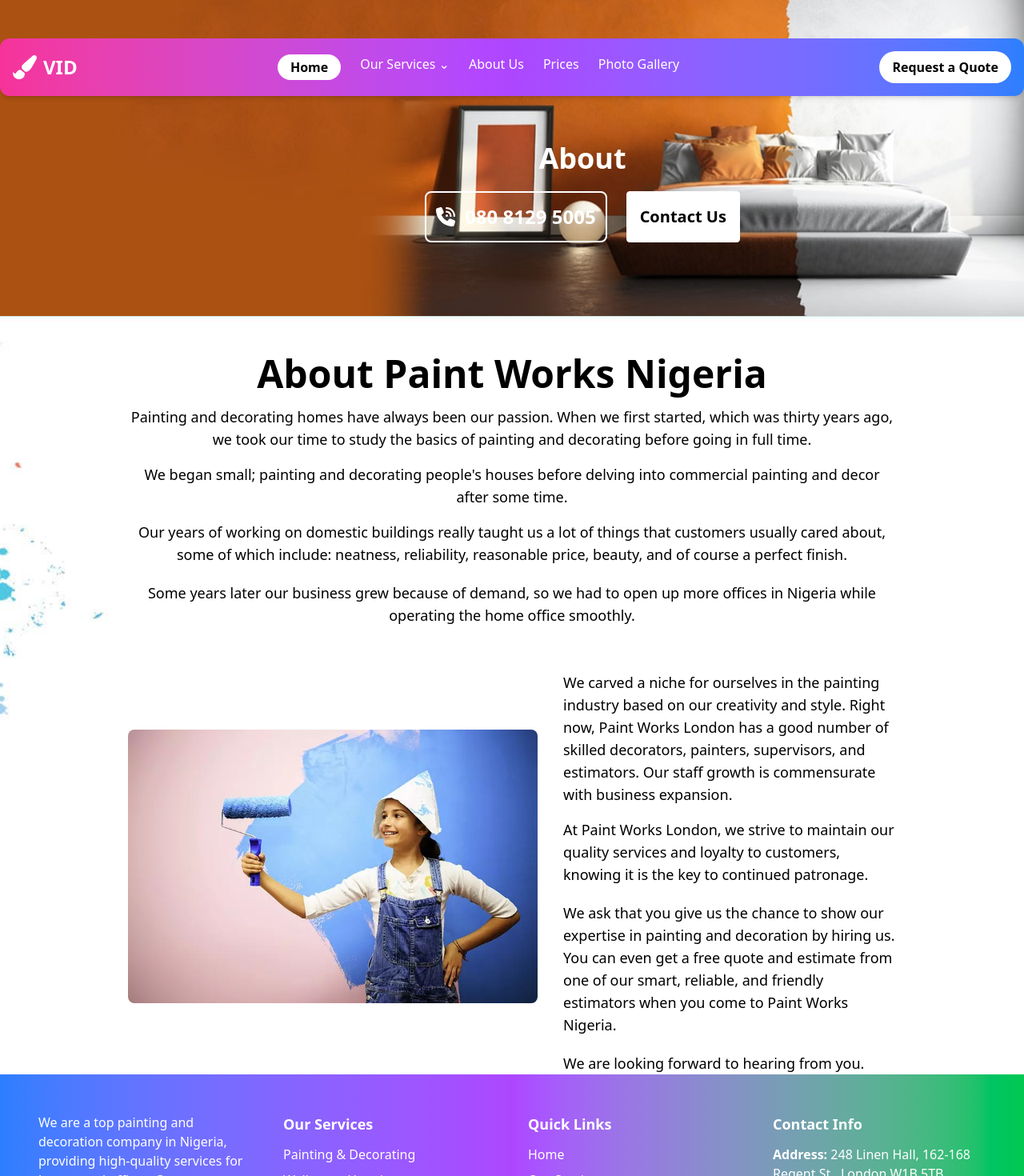
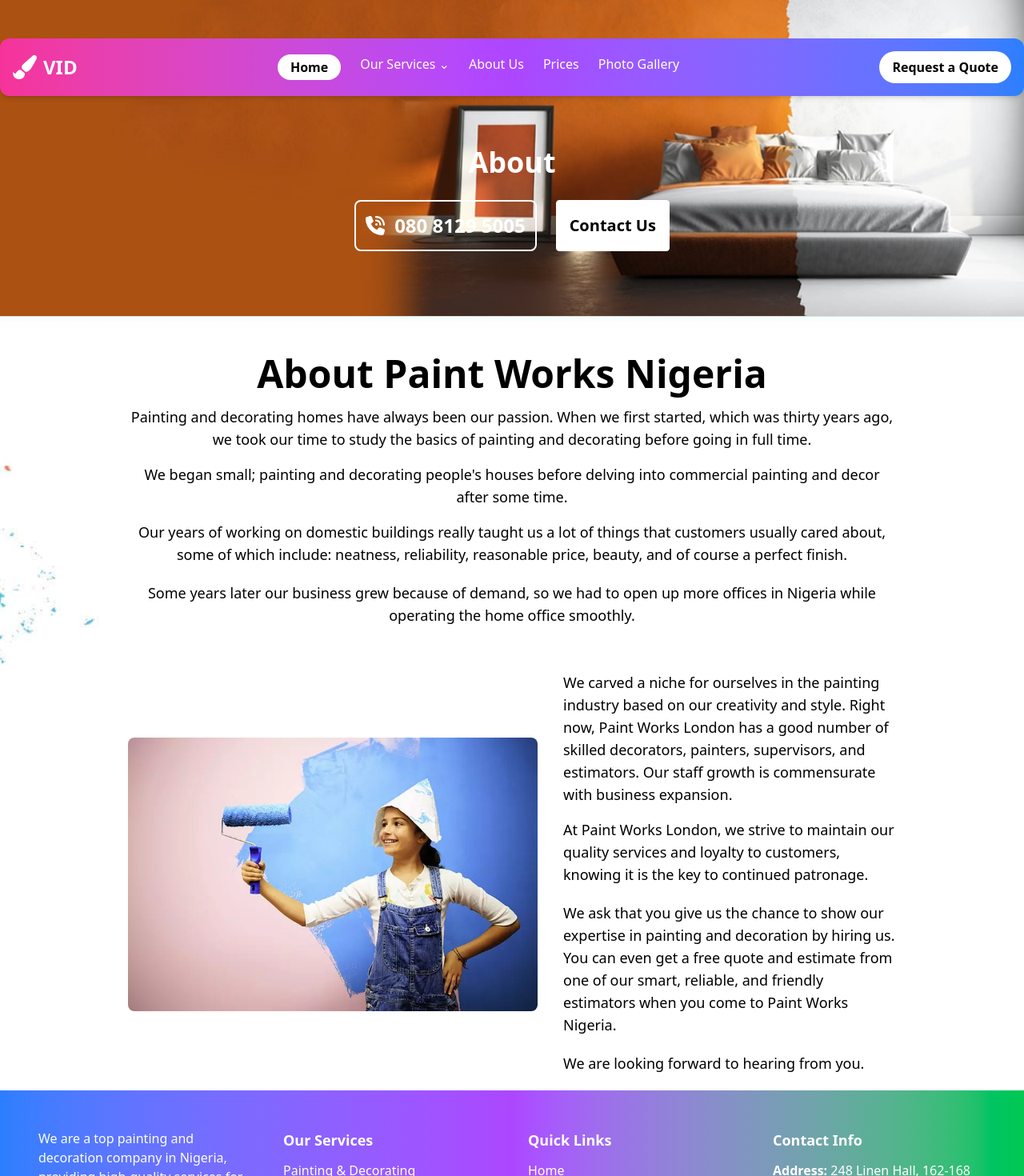
Before and after one commit to vviko-ko/Paintingclone, a React (Vite) app: page /about in a window 1280 px wide. Shown: the top 1470 px of the page at 80% size. Built offline with nearby package versions, Linux system fonts and the light colour scheme.

Commit message:
feat: upgrade of code

```diff
--- a/src/Components/About.jsx
+++ b/src/Components/About.jsx
@@ -15,16 +15,12 @@ export default function About() {
         style={{ backgroundImage: `url(${Banner2})`, minHeight: '395px' }}
       >
         <Navbar />
-        <div className="mt-14 ml-10 md:ml-44">
-                  <h1 className="text-white font-bold text-3xl md:text-[36px]">
-                    About
-                  </h1>
+        <div className="mt-14 ">
+                 <h1 className="text-white font-bold text-[36px]">About</h1>
                  <div className="flex gap-6 mt-5">
-                    <button className="flex items-center gap-3 border-2 border-white rounded-lg p-3 hover:bg-white hover:text-black transition duration-300">
+                   <button className="flex items-center gap-3 border-2 border-white rounded-lg p-3">
                      <FaPhoneVolume className="text-white text-[24px]" />
-                      <span className="text-[24px] text-white font-bold">
-                        080 8129 5005
-                      </span>
+                     <span className="text-[24px] text-white font-bold">080 8129 5005</span>
                    </button>
                    <button className="border border-white p-4 font-bold text-xl bg-white hover:bg-blue-300 text-black hover:text-white rounded-sm transition duration-300">
                      Contact Us
@@ -64,7 +60,7 @@ export default function About() {
             <p className='mt-5 text-base sm:text-lg'>
               We ask that you give us the chance to show our expertise in painting and decoration by hiring us. You can even get a free quote and estimate from one of our smart, reliable, and friendly estimators when you come to Paint Works Nigeria.
             </p>
-            <p className='mt-5 text-base sm:text-lg'>We are looking forward to hearing from you.</p>
+            <p className='mt-5 text-base sm:text-lg pb-5'>We are looking forward to hearing from you.</p>
           </div>
         </div>
       </div>
```
Lines whose indentation alone changed are shown as unchanged.
